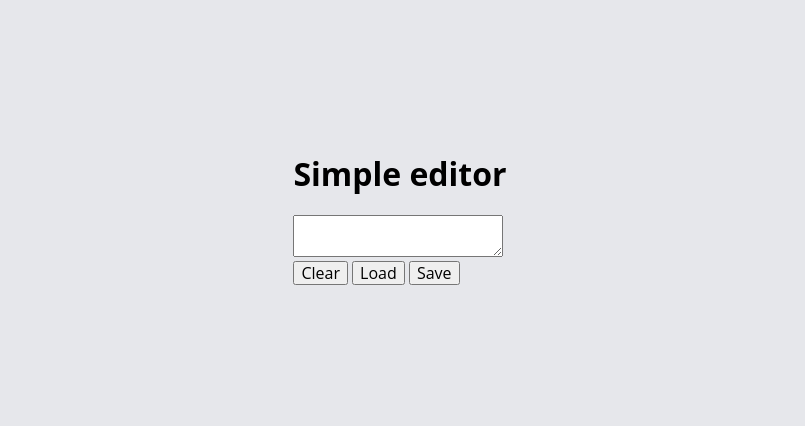
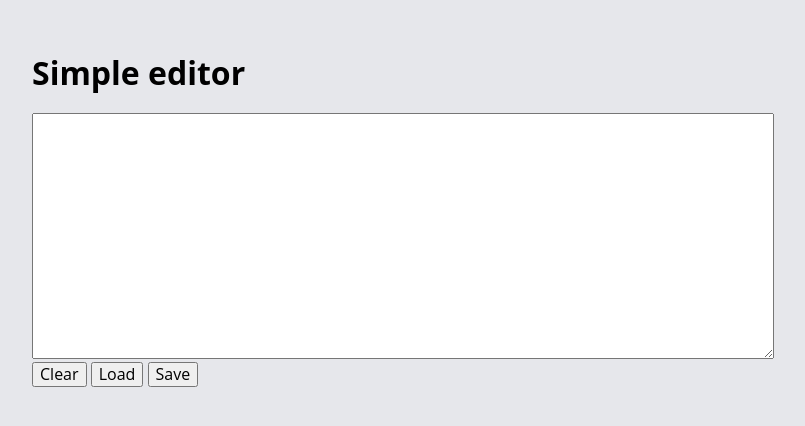
Before and after one commit to Kamil-Siwiec/simple-editor, a website built with webpack: page src/pages/index.html in a window 1280 px wide. Shown: the part 190-616 px from the top of the page, without its empty margins (240-1045 px from the left). Built offline with nearby package versions, Linux system fonts and the light colour scheme.

Commit message:
add scss styles and html

```diff
--- a/src/pages/index.html
+++ b/src/pages/index.html
@@ -149,7 +149,7 @@
     <main class="editor">
       <h1 class="editor__header">Simple editor</h1>
       <form class="form">
-        <textarea class="form__textarea"></textarea>
+        <textarea class="form__textarea textarea--js"></textarea>
         <div class="form__buttons">
           <button class="button button--clear clear--js">Clear</button>
           <button class="button button--load load--js">Load</button>
--- a/src/scss/main.scss
+++ b/src/scss/main.scss
@@ -13,3 +13,15 @@ body {
   min-height: 100vh;
   font-family: 'Open Sans';
 }
+
+.editor {
+  width: 100%;
+  max-width: 736px;
+}
+
+.form {
+  &__textarea {
+    width: 100%;
+    min-height: 240px;
+  }
+}
```
